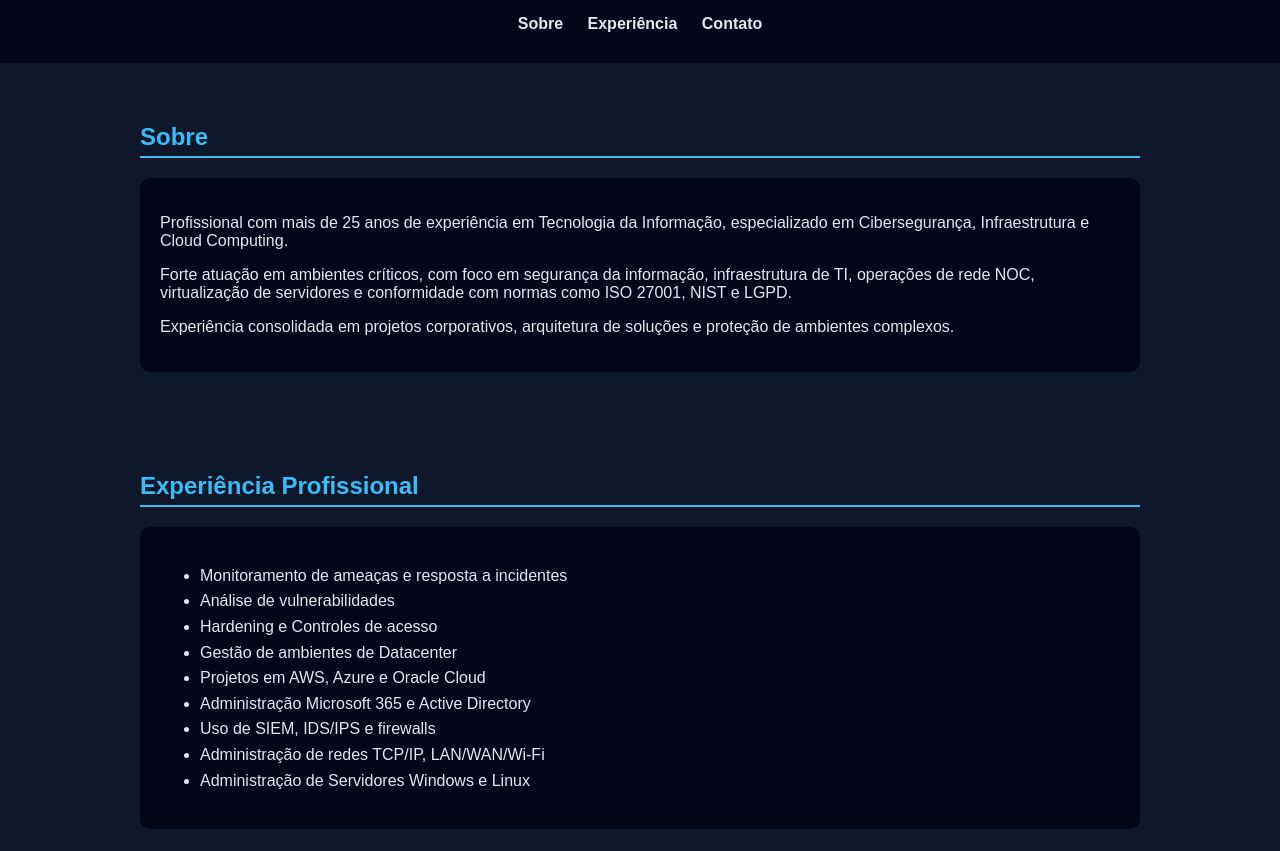
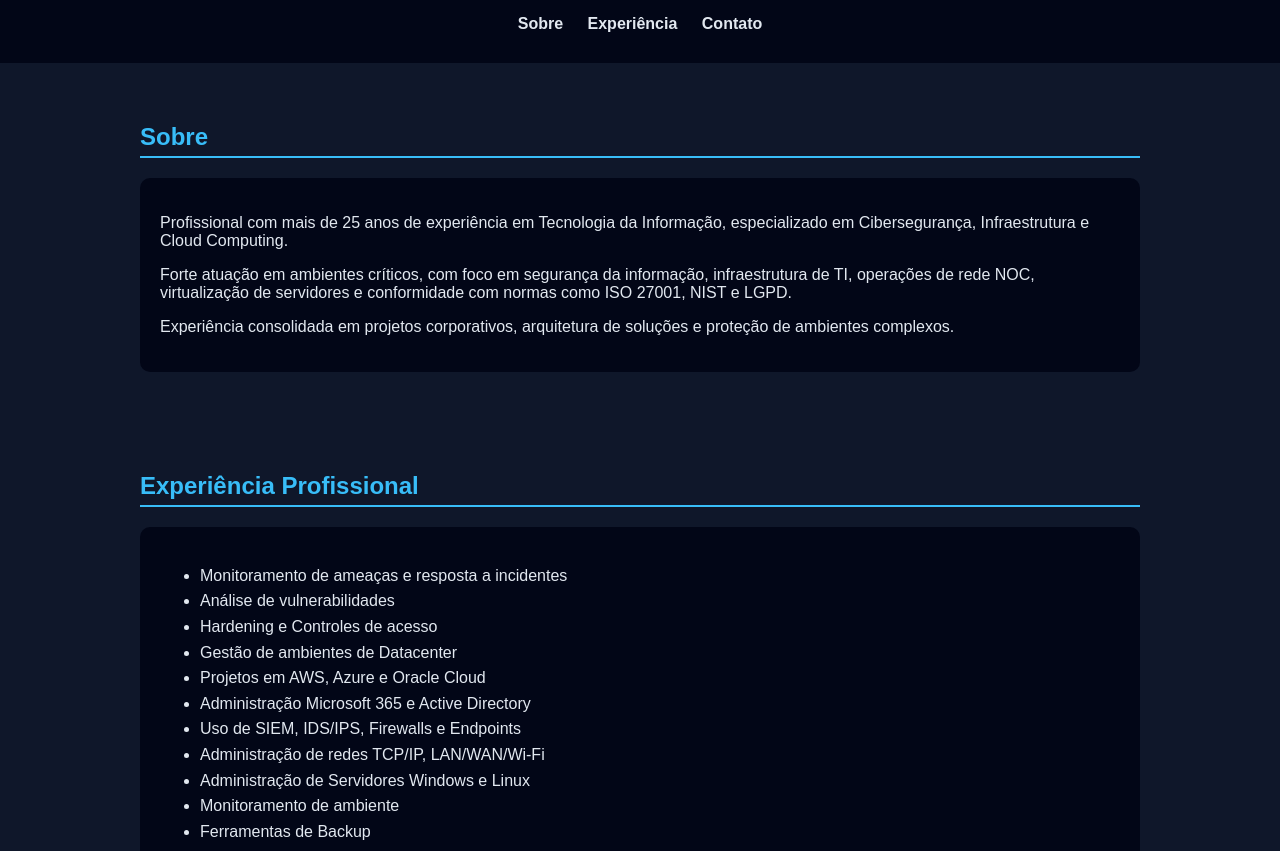
Before and after one commit to woliversor/woliversor.github.io, a plain HTML site: page index.html in a window 1280 px wide. Shown: the part 101-952 px from the top of the page. Drawn offline with Linux system fonts and the light colour scheme.

Commit message:
GithubPages

```diff
--- a/index.html
+++ b/index.html
@@ -133,9 +133,11 @@
       <li>Gestão de ambientes de Datacenter</li>
       <li>Projetos em AWS, Azure e Oracle Cloud</li>
       <li>Administração Microsoft 365 e Active Directory</li>
-      <li>Uso de SIEM, IDS/IPS e firewalls</li>
+      <li>Uso de SIEM, IDS/IPS, Firewalls e Endpoints</li>
       <li>Administração de redes TCP/IP, LAN/WAN/Wi-Fi</li>
       <li>Administração de Servidores Windows e Linux</li>
+      <li>Monitoramento de ambiente</li>
+      <li>Ferramentas de Backup</li>
 
     </ul>
     </div>
```
